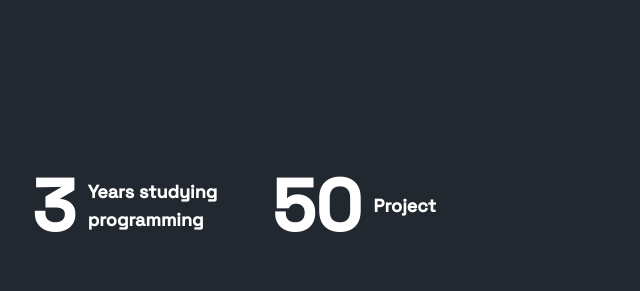
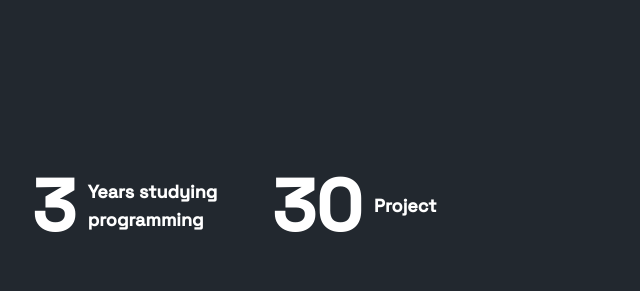
Before and after one commit to MuchtarAdam/Portfolio, a website: page index.html in a window 1280 px wide. Shown: the part 1394-1685 px from the top of the page, 640-1280 px from the left. Drawn offline with nearby package versions, Linux system fonts and the light colour scheme; files whose address does not match are found by name.

Commit message:
perubahan total project

```diff
--- a/index.html
+++ b/index.html
@@ -380,7 +380,7 @@
                 </div>
 
                 <div class="flex w-full -mt-10 sm:mt-0">
-                    <div class="self-center text-4xl font-semibold me-3 lg:text-7xl">50</div>
+                    <div class="self-center text-4xl font-semibold me-3 lg:text-7xl">30</div>
                     <div class="self-center text-lg font-medium lg:font-bold">Project</div>
                 </div>
 
```
